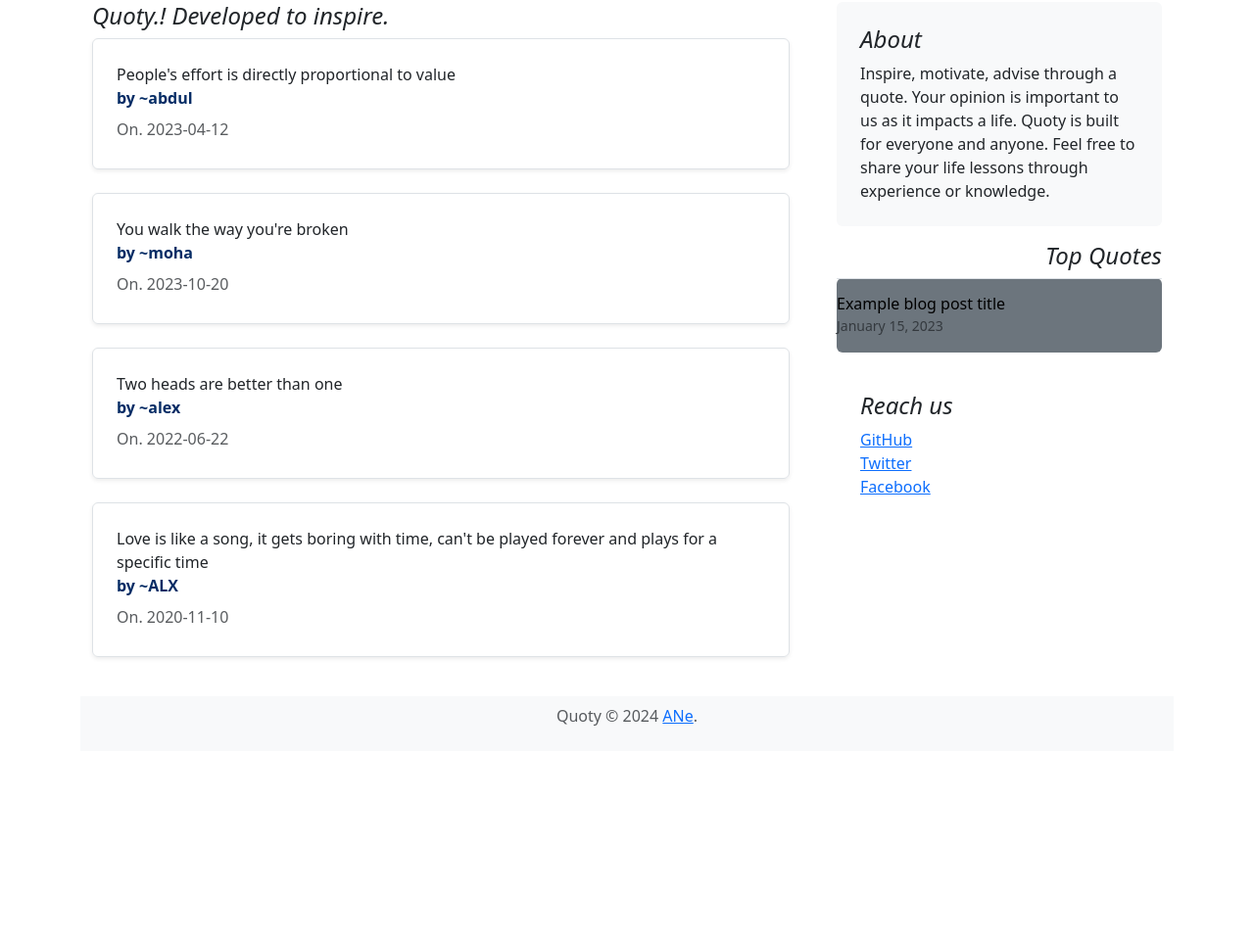
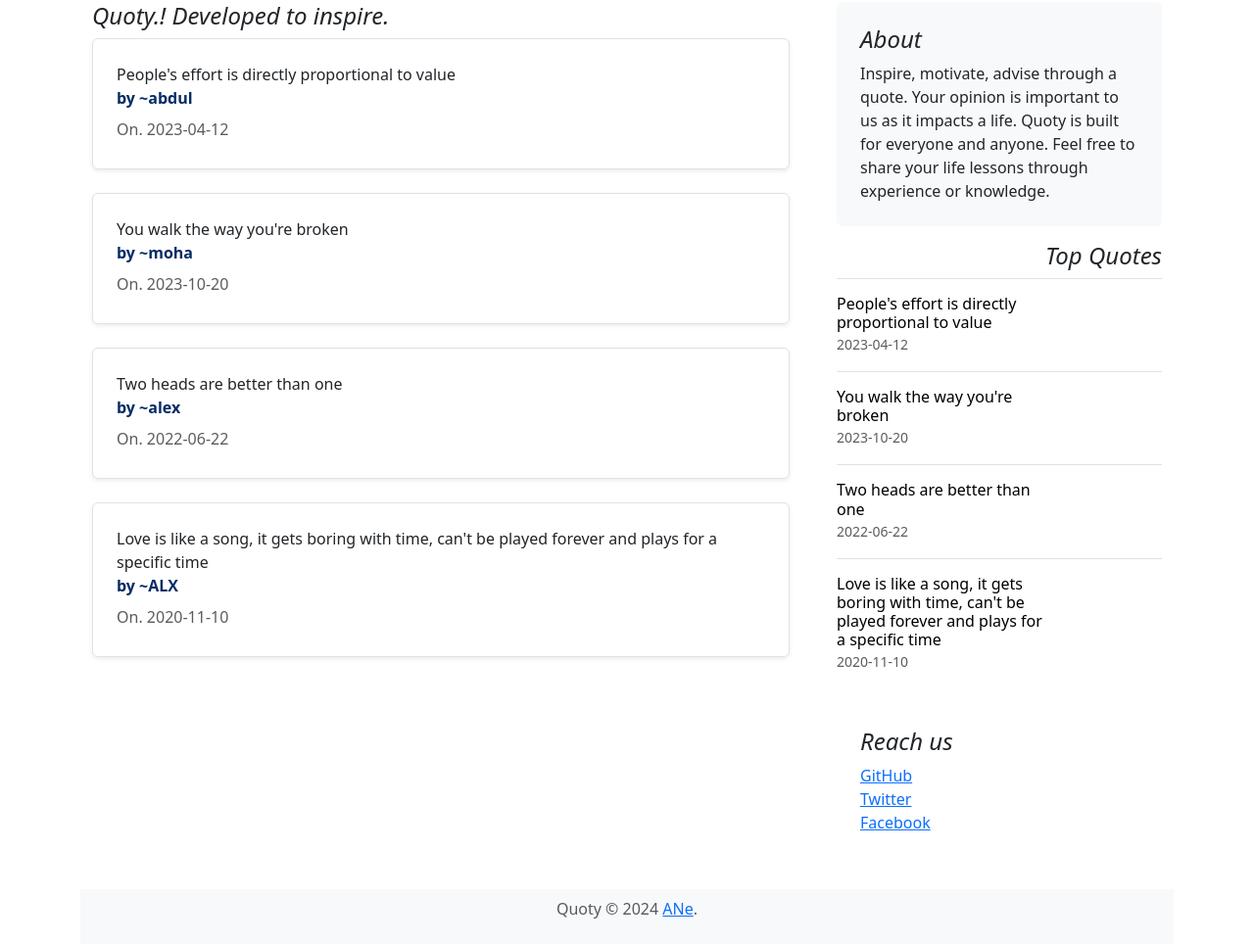
Before and after one commit to Nehad-Said/Quoty_App, a Flask app: page / in a window 1280 px wide. Shown: the part 122-1086 px from the top of the page at 98% size. Before the commit the page ends 863 px from the top, so only its background shows below. Run offline with Flask 3, Linux system fonts and the light colour scheme.

Commit message:
added url links

```diff
--- a/models/routes.py
+++ b/models/routes.py
@@ -36,9 +36,9 @@ quotes = [
 def home():
     return render_template("home.html", quotes=quotes)
 
-@app.route("/about")
-def about():
-    return render_template("about.html", title="About")
+# @app.route("/about")
+# def about():
+#     return render_template("about.html", title="About")
 
 @app.route("/register", methods=('GET', 'POST'))
 def register():
--- a/templates/home.html
+++ b/templates/home.html
@@ -45,19 +45,24 @@
             <div>
               <h4 class="fst-italic text-end">Top Quotes</h4>
               <ul class="list-unstyled">
-                <li class="bg-secondary text-light rounded">
+
+                {% for quote in quotes %}
+
+                <li>
                   <a
                     class="d-flex flex-column flex-lg-row gap-3 align-items-start align-items-lg-center py-3 link-body-emphasis text-decoration-none border-top"
                     href="#"
                   >
                     <div class="col-lg-8">
-                      <h6 class="mb-0">Example blog post title</h6>
+                      <h6 class="mb-0">{{ quote.content }}</h6>
                       <small class="text-body-secondary"
-                        >January 15, 2023</small
+                        >{{ quote.created_on }}</small
                       >
                     </div>
                   </a>
                 </li>
+
+                {% endfor %}
               </ul>
             </div>
 
@@ -74,9 +79,4 @@
       </div>
     </main>
 
-	<!-- {% for tweet in tweets %}
-		<h6>{{ tweet.author }} @{{ tweet.author }}</h6>
-		<p>{{ tweet.content }}</p>
-		<p>On: {{ tweet.created_on }}</p>
-	{% endfor %} -->
 {% endblock content %}
--- a/templates/layout.html
+++ b/templates/layout.html
@@ -25,8 +25,7 @@
       <header class="border-bottom lh-1 py-3">
         <div class="row flex-nowrap justify-content-between align-items-center">
           <div class="col-4 pt-1">
-            <a class="link-secondary" href="#">Home</a>
-            <!-- <a class="link-secondary" href="#">Opinions</a> -->
+            <a class="link-secondary" href="{{ url_for('home') }}">Home</a>
           </div>
           <div class="col-4 text-center">
             <a
@@ -36,8 +35,8 @@
             >
           </div>
           <div class="col-4 d-flex justify-content-end align-items-center">
-            <a class="btn btn-sm btn-outline-secondary" href="#">Login</a>
-            <a class="btn btn-sm btn-outline-secondary m-1" href="#">Sign up</a>
+            <a class="btn btn-sm btn-outline-secondary" href="{{ url_for('login') }}">Login</a>
+            <a class="btn btn-sm btn-outline-secondary m-1" href="{{ url_for('register') }}">Sign up</a>
           </div>
         </div>
       </header>
```
